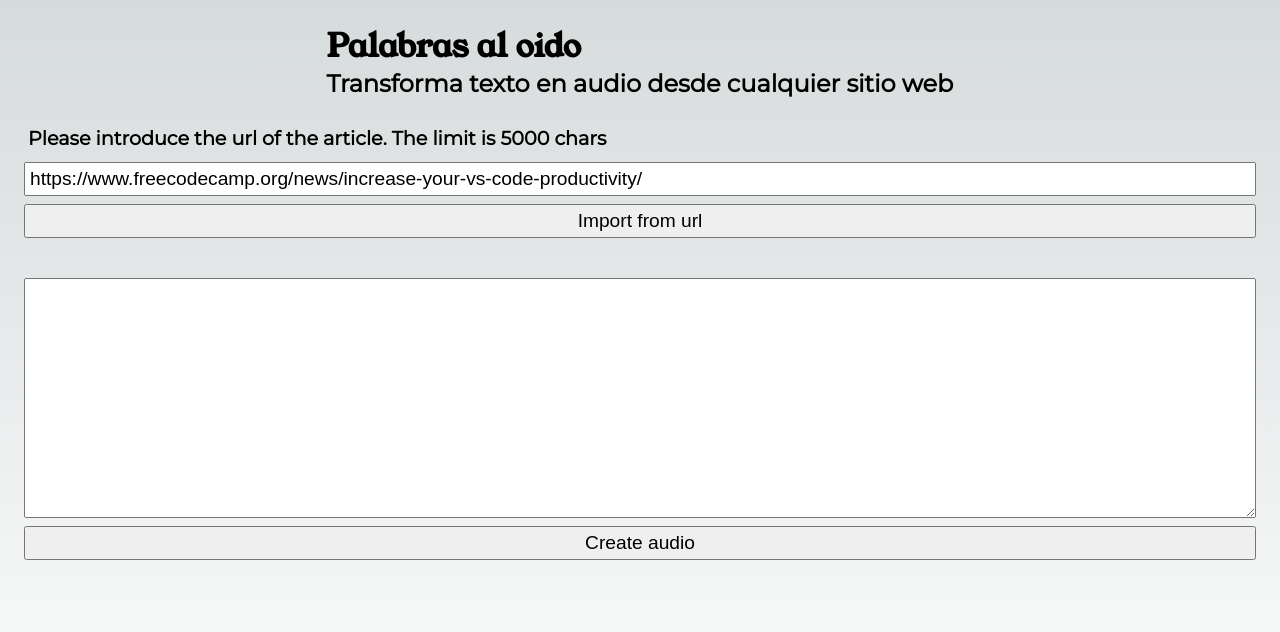
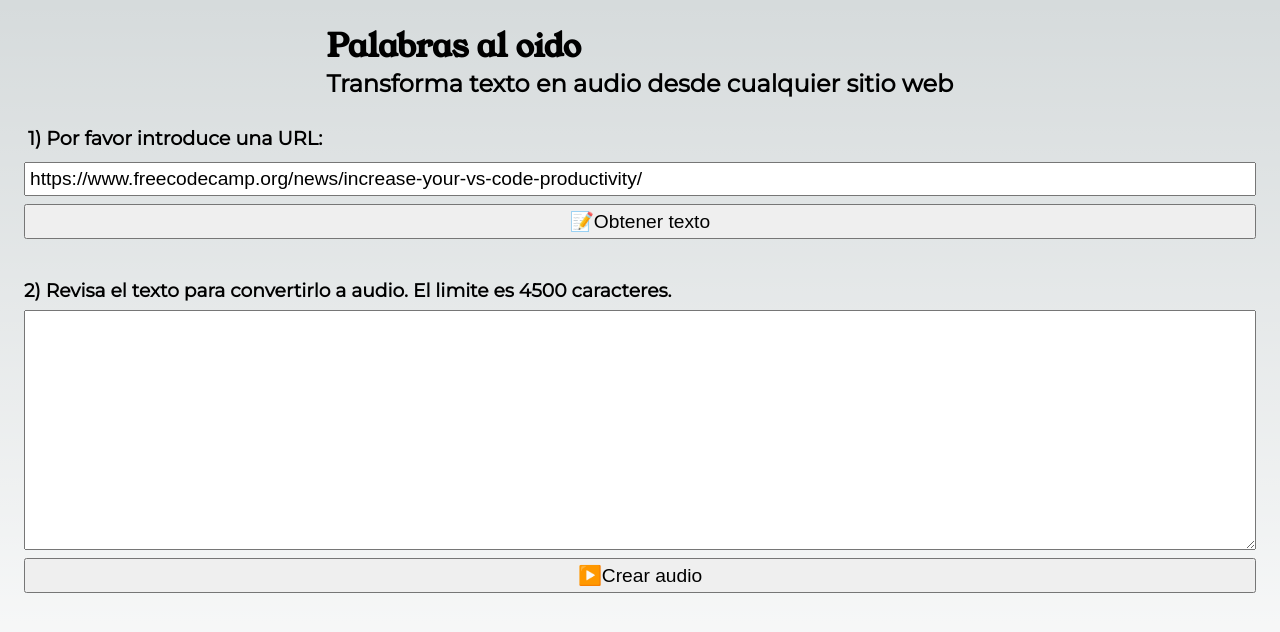
Before and after one commit to luucamay/palabras-habladas, a Next.js app: page / in a window 1280 px wide. Shown: the top 632 px of the page. Built offline with nearby package versions, Linux system fonts and the light colour scheme; no server answers.

Commit message:
feat: update the text and clarify steps to spanish

```diff
--- a/app/page.js
+++ b/app/page.js
@@ -19,8 +19,8 @@ export default function Home() {
 
     // Create audio from text
     let textSource = document.querySelector('#textInput').value
-    if (textSource.length > 5000)
-      textSource = textSource.slice(0, 5000)
+    if (textSource.length > 4500)
+      textSource = textSource.slice(0, 4500)
 
     const audioResult = await fetch('https://api.elevenlabs.io/v1/text-to-speech/21m00Tcm4TlvDq8ikWAM', {
       method: 'POST',
@@ -69,7 +69,7 @@ export default function Home() {
     const url = encodeURIComponent(inputUrl.value)
     console.log('obteniendo texto de la URL...')
     const statusMsg = document.querySelector('#statusMessage1')
-    statusMsg.textContent = 'getting text from url...'
+    statusMsg.textContent = 'obteniendo texto...'
     fetch(`https://text-from-url.onrender.com/article/${url}`)
       .then(res => res.json())
       .then(data => {
@@ -90,25 +90,28 @@ export default function Home() {
         <h2>Transforma texto en audio desde cualquier sitio web</h2>
       </header>
       <section id='urlInputSec' className={styles.inputUrl}>
-        <h3>Please introduce the url of the article. The limit is 5000 chars</h3>
+        <h3>1) Por favor introduce una URL:</h3>
         <input type='text' id='url' defaultValue='https://www.freecodecamp.org/news/increase-your-vs-code-productivity/' />
-        <button onClick={getArticleText}>Import from url</button>
+        <button onClick={getArticleText}>📝Obtener texto</button>
         <p id='statusMessage1'></p>
       </section>
       <section className={styles.reviewText}>
+        <h3>2) Revisa el texto para convertirlo a audio. El limite es 4500 caracteres.</h3>
         <textarea id='textInput' className={styles.textAreaReview} />
-        <button onClick={createAudio} id='createAudioBtn'>Create audio</button>
+        <button onClick={createAudio} id='createAudioBtn'> ▶️Crear audio</button>
         <p id='statusMessage2'></p>
       </section>
-      <section className={styles.player} id='playerArea' >
-        {src ?
-          (<audio id='audio' controls src={src} autoPlay>
+      {src ?
+        (<section className={styles.player} id='playerArea' >
+          <h3>3) Descarga tu audio o escuchalo aqui mismo 👇</h3>
+          <audio id='audio' controls src={src} autoPlay>
             <a href={src}> Download audio </a>
-          </audio>)
-          :
-          (<div></div>)
-        }
-      </section >
+          </audio>
+        </section >
+        )
+        :
+        (<div></div>)
+      }
     </main>
   )
 }
```
